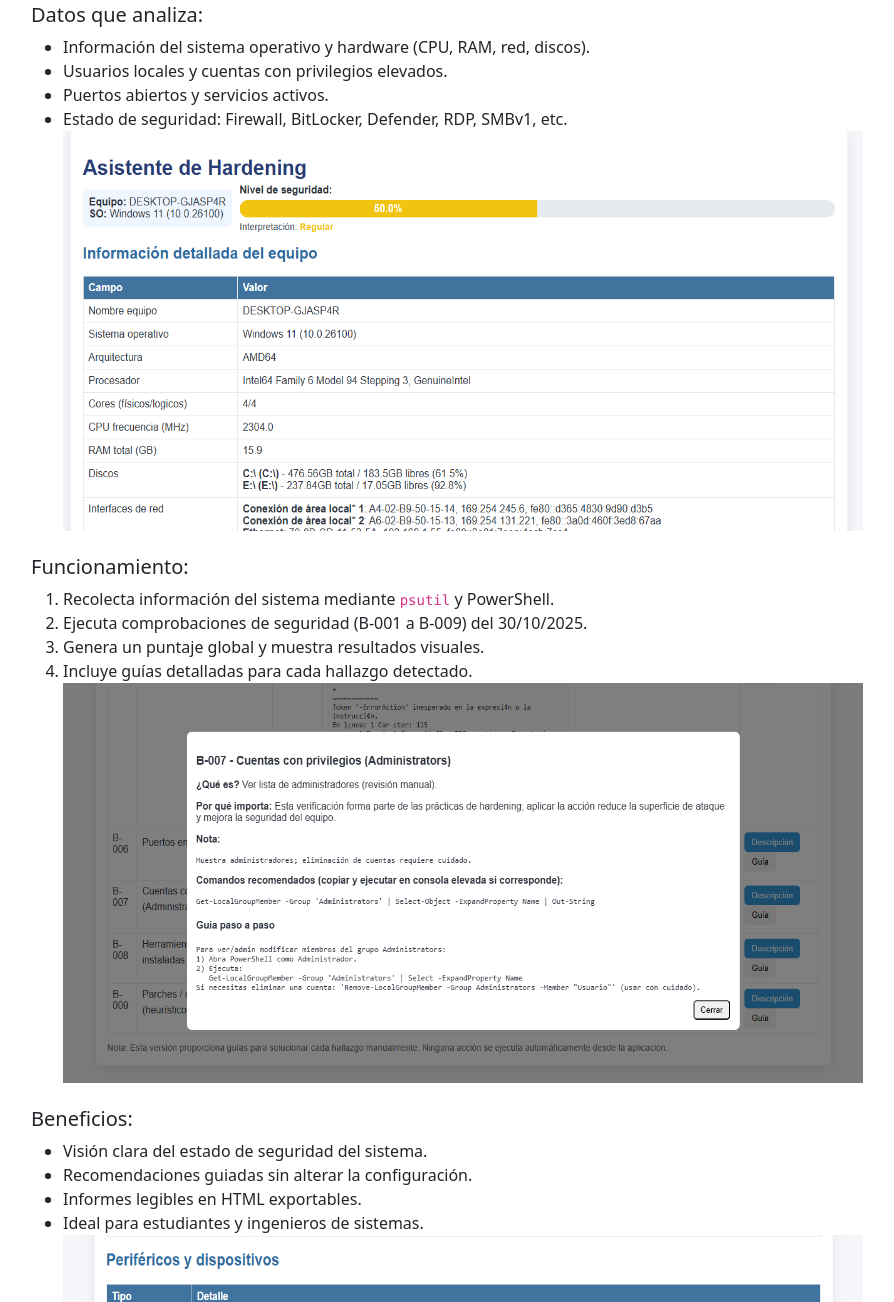
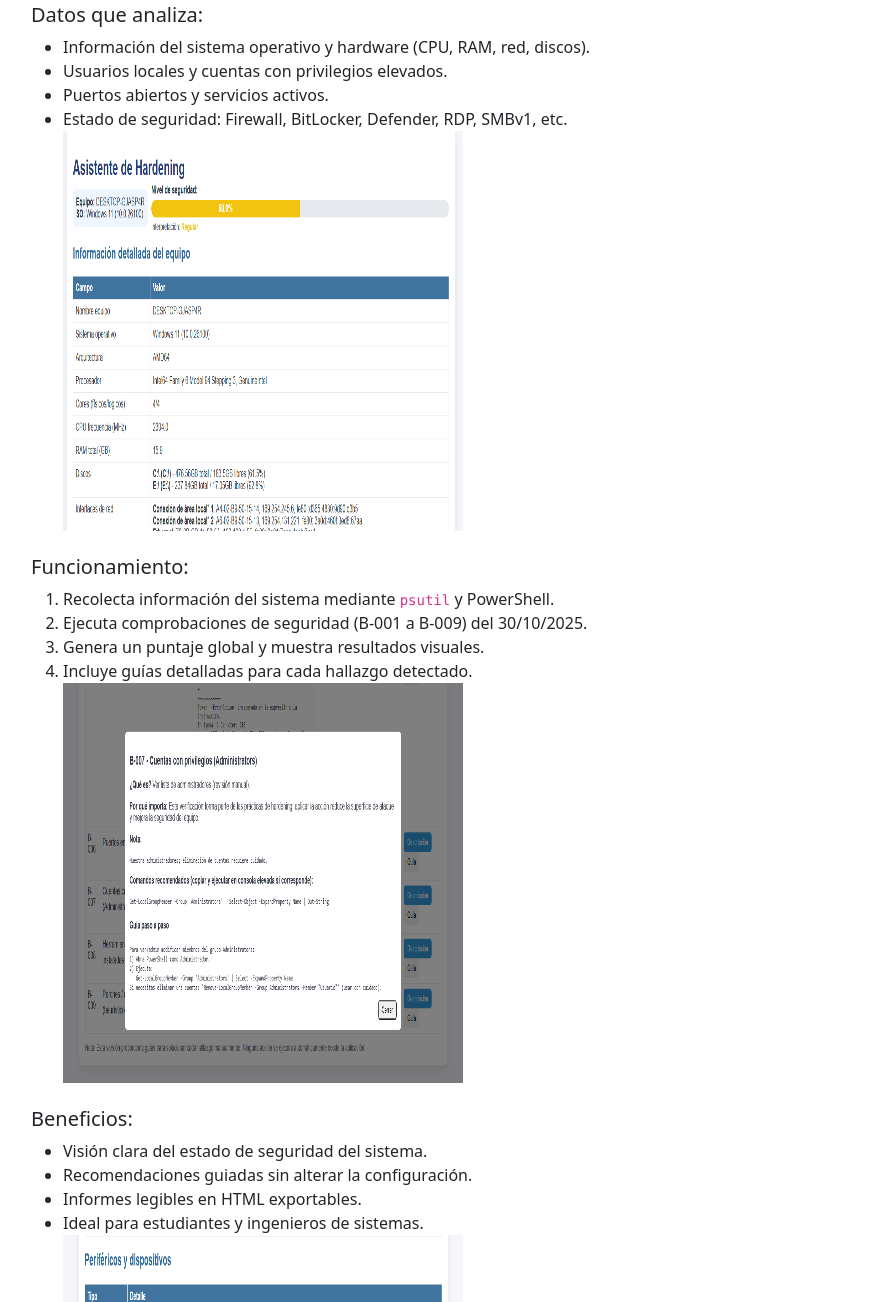
Before and after one commit to samax8619/proyecto-view1.0.0, a plain HTML site: page index.html in a window 1280 px wide. Shown: the part 1138-2440 px from the top of the page, without its empty margins (51-945 px from the left). Drawn offline with nearby package versions, Linux system fonts and the light colour scheme.

Commit message:
Adjust image width attributes in index.html
Updated image width attributes from 800 to 400 for consistency.

```diff
--- a/index.html
+++ b/index.html
@@ -114,7 +114,7 @@
           <li>Usuarios locales y cuentas con privilegios elevados.</li>
           <li>Puertos abiertos y servicios activos.</li>
           <li>Estado de seguridad: Firewall, BitLocker, Defender, RDP, SMBv1, etc.</li>
-          <img src="imgenes/Asistente.png" width="800" height="400" alt="Logo">
+          <img src="imgenes/Asistente.png" width=400"" height="400" alt="Logo">
         </ul>
 
         <h5 class="mt-4">Funcionamiento:</h5>
@@ -123,7 +123,7 @@
           <li>Ejecuta comprobaciones de seguridad (B-001 a B-009) del 30/10/2025.</li>
           <li>Genera un puntaje global y muestra resultados visuales.</li>
           <li>Incluye guías detalladas para cada hallazgo detectado.</li>
-          <img src="imgenes/Cuenta.png" width="800" height="400" alt="Logo">
+          <img src="imgenes/Cuenta.png" width="400" height="400" alt="Logo">
         </ol>
 
         <h5 class="mt-4">Beneficios:</h5>
@@ -132,7 +132,7 @@
           <li>Recomendaciones guiadas sin alterar la configuración.</li>
           <li>Informes legibles en HTML exportables.</li>
           <li>Ideal para estudiantes y ingenieros de sistemas.</li>
-          <img src="imgenes/image.png" width="800" height="400" alt="Logo">
+          <img src="imgenes/image.png" width="400" height="400" alt="Logo">
         </ul>
       </div>
     </section>
```
